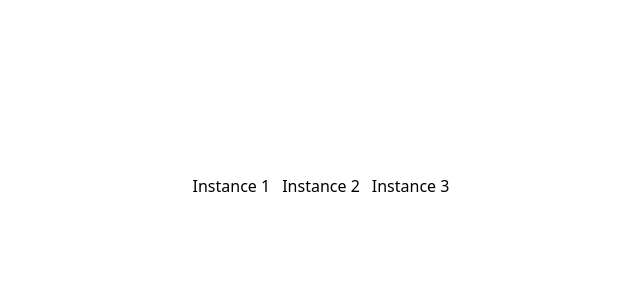
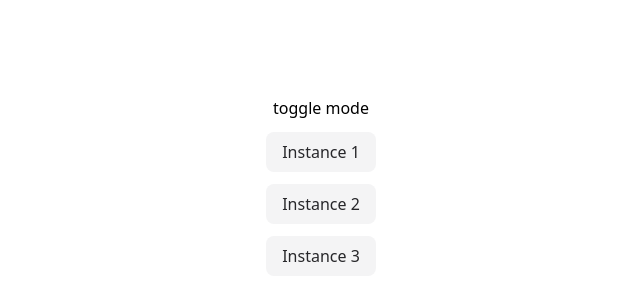
Before and after one commit to jdy8739/next16deepdive, a Next.js app: page / in a window 1280 px wide. Shown: the part 214-514 px from the top of the page, without its empty margins (319-959 px from the left). Built offline with nearby package versions, Linux system fonts and the light colour scheme; no server answers.

Commit message:
Add focus mode cookie toggle and cookie-driven font/spacing styling

```diff
--- /dev/null
+++ b/app/actions.ts
@@ -0,0 +1,20 @@
+"use server";
+
+import { revalidatePath } from "next/cache";
+import { cookies } from "next/headers";
+
+export const issueCookie = async () => {
+  const cookieStore = await cookies();
+  const focusmode =
+    cookieStore.get("focusmode")?.value === "focused" ? "blured" : "focused";
+
+  cookieStore.set("focusmode", focusmode, {
+    httpOnly: true,
+    secure: false,
+    sameSite: "lax",
+    maxAge: 60 * 60 * 24 * 365,
+    path: "/",
+  });
+
+  revalidatePath("/", "layout");
+};
--- /dev/null
+++ b/app/components/FocusModeButton.tsx
@@ -0,0 +1,22 @@
+"use client";
+
+import { useTransition } from "react";
+import { issueCookie } from "../actions";
+
+const FocusModeButton = () => {
+  const [isPending, startTransition] = useTransition();
+
+  const handleToggleMode = () => {
+    startTransition(async () => {
+      await issueCookie();
+    });
+  };
+
+  return (
+    <button disabled={isPending} onClick={handleToggleMode}>
+      toggle mode
+    </button>
+  );
+};
+
+export default FocusModeButton;
--- a/app/page.tsx
+++ b/app/page.tsx
@@ -1,11 +1,35 @@
 import Link from "next/link";
+import FocusModeButton from "./components/FocusModeButton";
+import { cookies } from "next/headers";
 
-export default function Home() {
+export default async function Home() {
+  const cookieStore = await cookies();
+  const focusmode =
+    cookieStore.get("focusmode")?.value === "focused" ? "focused" : "blured";
+
+  // 쿠키(focus)에 따라 폰트 사이즈와 여백(Tailwind)을 유연하게 조정한다.
+  const isFocused = focusmode === "focused";
+  const containerClasses = isFocused
+    ? "flex flex-1 flex-col items-center justify-center gap-8 p-12 text-xl"
+    : "flex flex-1 flex-col items-center justify-center gap-3 p-4 text-base";
+  const linkClasses = isFocused
+    ? "rounded-lg bg-zinc-100 px-6 py-3 text-2xl font-medium text-zinc-800 transition-colors hover:bg-zinc-200"
+    : "rounded-lg bg-zinc-100 px-4 py-2 text-base font-medium text-zinc-800 transition-colors hover:bg-zinc-200";
+
   return (
-    <main className="flex flex-1 gap-3 items-center justify-center">
-      <Link href="/instances/1">Instance 1</Link>
-      <Link href="/instances/2">Instance 2</Link>
-      <Link href="/instances/3">Instance 3</Link>
+    <main className={containerClasses}>
+      <header>
+        <FocusModeButton />
+      </header>
+      <Link href="/instances/1" className={linkClasses}>
+        Instance 1
+      </Link>
+      <Link href="/instances/2" className={linkClasses}>
+        Instance 2
+      </Link>
+      <Link href="/instances/3" className={linkClasses}>
+        Instance 3
+      </Link>
     </main>
   );
 }
```
